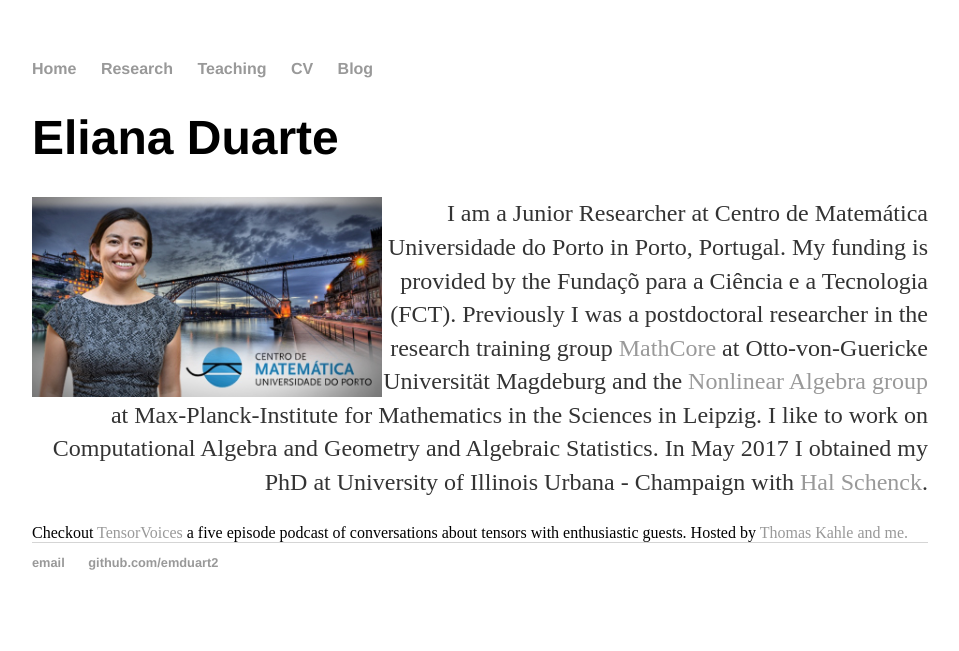
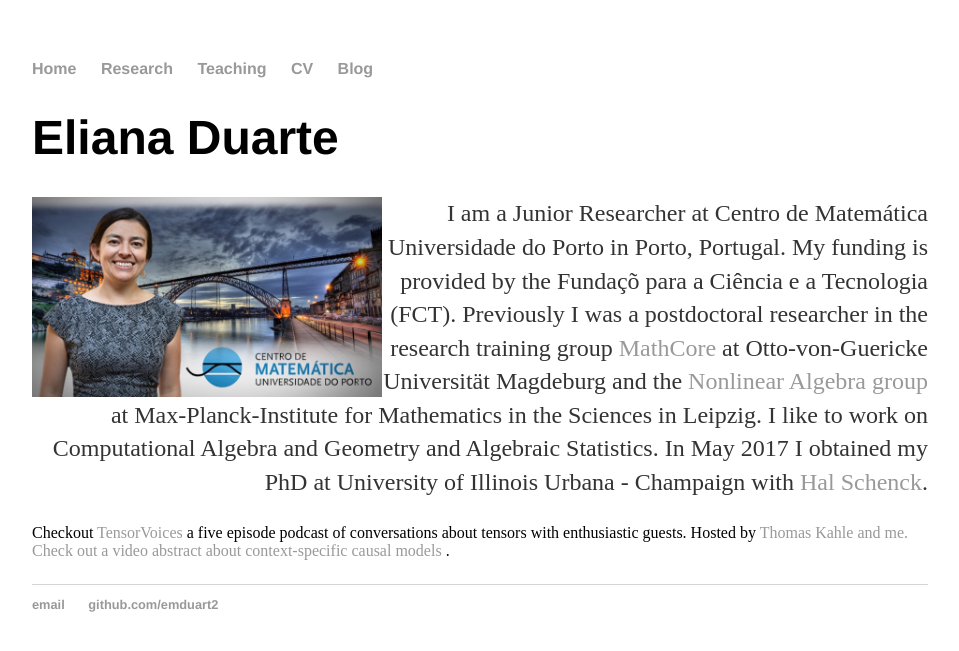
Before and after one commit to emduart2/emduart2.github.io, a Jekyll site: the page built from index.html, in a window 1280 px wide. Shown: the top 651 px of the page, without its empty margins (160-1119 px from the left). Built offline with Jekyll 4.4.1, drawn with Linux system fonts in a browser that asks for light colours; part of the change alters nothing that is shown.

Commit message:
email and video

```diff
--- a/_layouts/default.html
+++ b/_layouts/default.html
@@ -22,7 +22,7 @@
 			</div><!-- /.container -->
 			<footer>
 	    		<ul>
-	        		<li><a href="mailto:eliana.duarte@ovgu.de">email</a></li>
+	        		<li><a href="mailto:eliana.gelvez@fc.up.pt">email</a></li>
 	        		<li><a href="https://github.com/emduart2">github.com/emduart2</a></li>
 				</ul>
 			</footer>
--- a/index.html
+++ b/index.html
@@ -13,9 +13,10 @@ title: Eliana Duarte, PhD in Mathematics
 	  I like to work on
 Computational Algebra and  Geometry and Algebraic Statistics.  In May 2017 I obtained my PhD at University of Illinois Urbana - Champaign with
     <a href= "https://faculty.math.illinois.edu/~schenck/ "> Hal Schenck</a>.</p>
-  Checkout <a href = "https://tensorvoices.de">TensorVoices</a> a five episode podcast of conversations about tensors with enthusiastic guests. Hosted by <a href="https://thomas-kahle.de">Thomas Kahle and me.
+  Checkout <a href = "https://tensorvoices.de">TensorVoices</a> a five episode podcast of conversations about tensors with enthusiastic guests. Hosted by <a href="https://thomas-kahle.de">
+    Thomas Kahle and me.
 
-
+Check out a video abstract about  <a href= "https://www.youtube.com/watch?v=CccVNRFmR1I">  context-specific causal models </a>.</p>
 </div><!-- /.blurb -->
 
 
```
